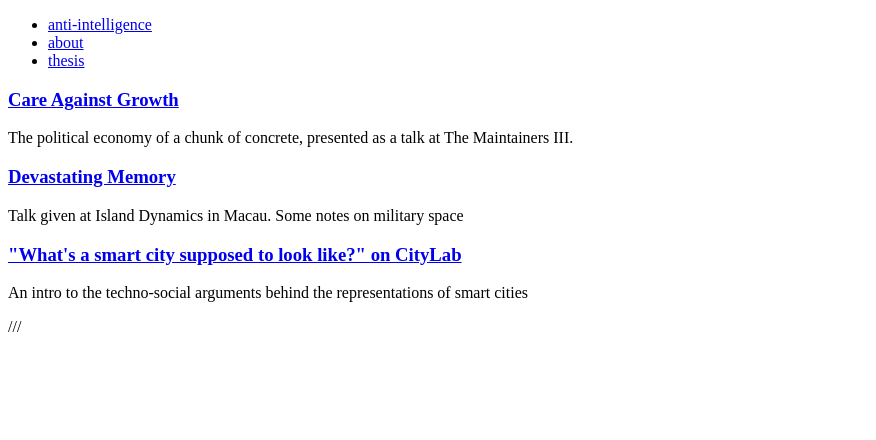
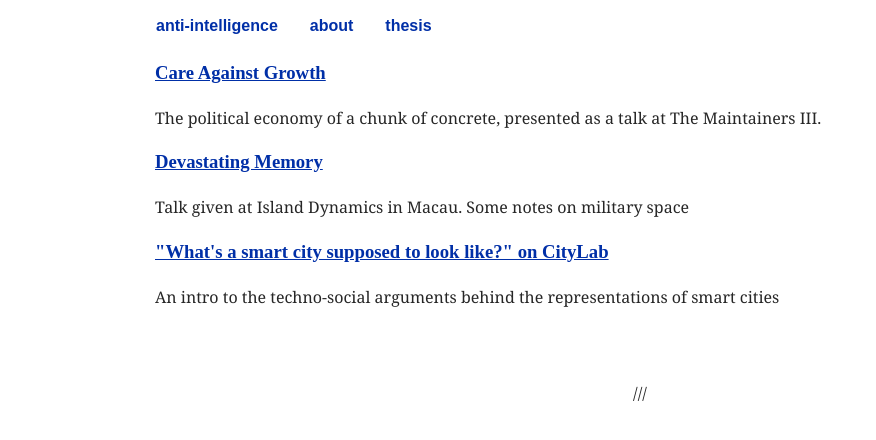
Before and after one commit to anti-intelligence/ai, a Jekyll site: the page built from index.html, in a window 1280 px wide. Shown: the top 440 px of the page, without its empty margins (0-876 px from the left). Built offline with Jekyll 4.4.1, drawn with Linux system fonts in a browser that asks for light colours; some web fonts are replaced.

Commit message:
Update head.html

```diff
--- a/_includes/head.html
+++ b/_includes/head.html
@@ -5,7 +5,7 @@
 
   <title>{% if page.title %}{{ page.title }}{% else %}{{ site.title }}{% endif %}</title>
 
-  <link rel="stylesheet" href="https://anti-intelligence.github.io/ai/css/main.scss">
+  <link rel="stylesheet" href="{{ root_url }}/css/main.css">
   <link
     rel="canonical"
     href="{{ page.url | replace:'index.html','' | prepend: site.baseurl | prepend: site.url }}"
```
